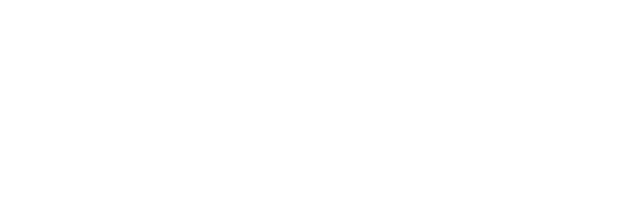
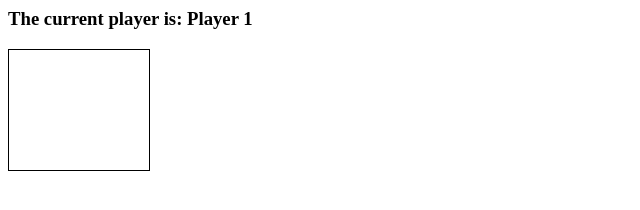
Before and after one commit to Jitgitbit/javascript-exercise-three, a plain HTML site: page index.html in a window 1280 px wide. Shown: the whole page, without its empty margins (0-640 px from the left). Drawn offline with Linux system fonts and the light colour scheme.

Commit message:
basic html and style

```diff
--- a/index.html
+++ b/index.html
@@ -2,9 +2,58 @@
 <head>
   <meta charset="UTF-8">
   <meta name="viewport" content="width=device-width, initial-scale=1.0">
-  <title>Document</title>
+  <title>Connect Four</title>
+  <link rel="stylesheet" href="style.css">
+  <script src="app.js" charset="utf-8"></script>
 </head>
 <body>
 
+  <h3>The current player is: Player <span id="current-player">1</span></h3>
+  <h3 id="result"></h3>
+
+  <div class="grid">
+    <div></div>
+    <div></div>
+    <div></div>
+    <div></div>
+    <div></div>
+    <div></div>
+    <div></div>
+    <div></div>
+    <div></div>
+    <div class="taken"></div>
+    <div class="taken"></div>
+    <div class="taken"></div>
+    <div class="taken"></div>
+    <div></div>
+    <div></div>
+    <div></div>
+    <div></div>
+    <div></div>
+    <div></div>
+    <div></div>
+    <div></div>
+    <div></div>
+    <div></div>
+    <div></div>
+    <div></div>
+    <div></div>
+    <div></div>
+    <div></div>
+    <div></div>
+    <div></div>
+    <div></div>
+    <div></div>
+    <div></div>
+    <div></div>
+    <div></div>
+    <div></div>
+    <div></div>
+    <div></div>
+    <div></div>
+    <div></div>
+    <div></div>
+  </div>
+
 </body>
 </html>
--- a/style.css
+++ b/style.css
@@ -1,3 +1,23 @@
-body{
-  border: solid black 20px;
+/* body{
+  border: 1px solid;
+} */
+
+.grid{
+  border: 1px solid;
+  display: flex;
+  flex-wrap: wrap;
+  height: 120px;
+  width: 140px;
 }
+.grid div{
+  height: 20px;
+  width: 20px;
+}
+.player-one{
+  background-color: red;
+  border-radius: 10px;
+}
+.player-two{
+  background-color: blue;
+  border-radius: 10px;
+}
```
